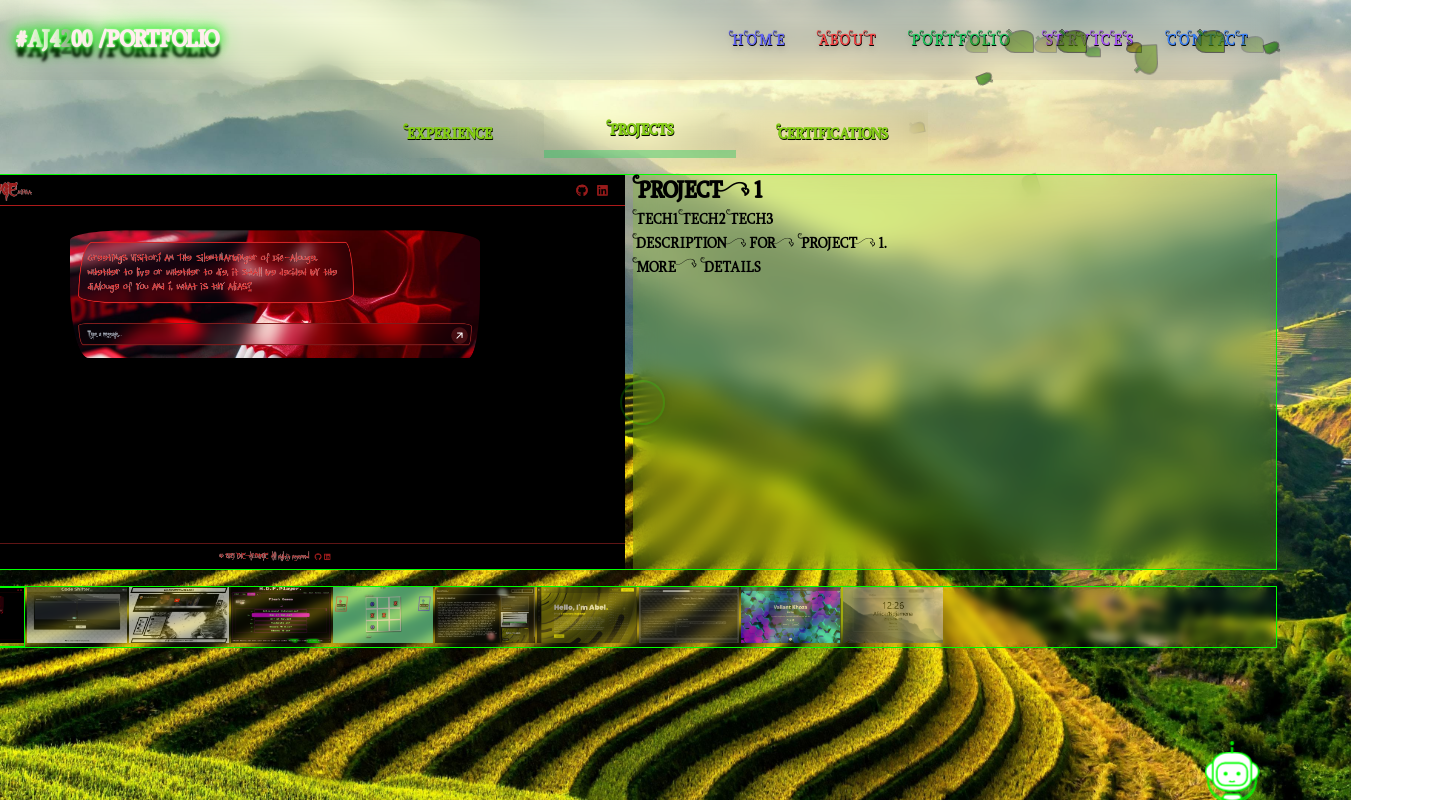
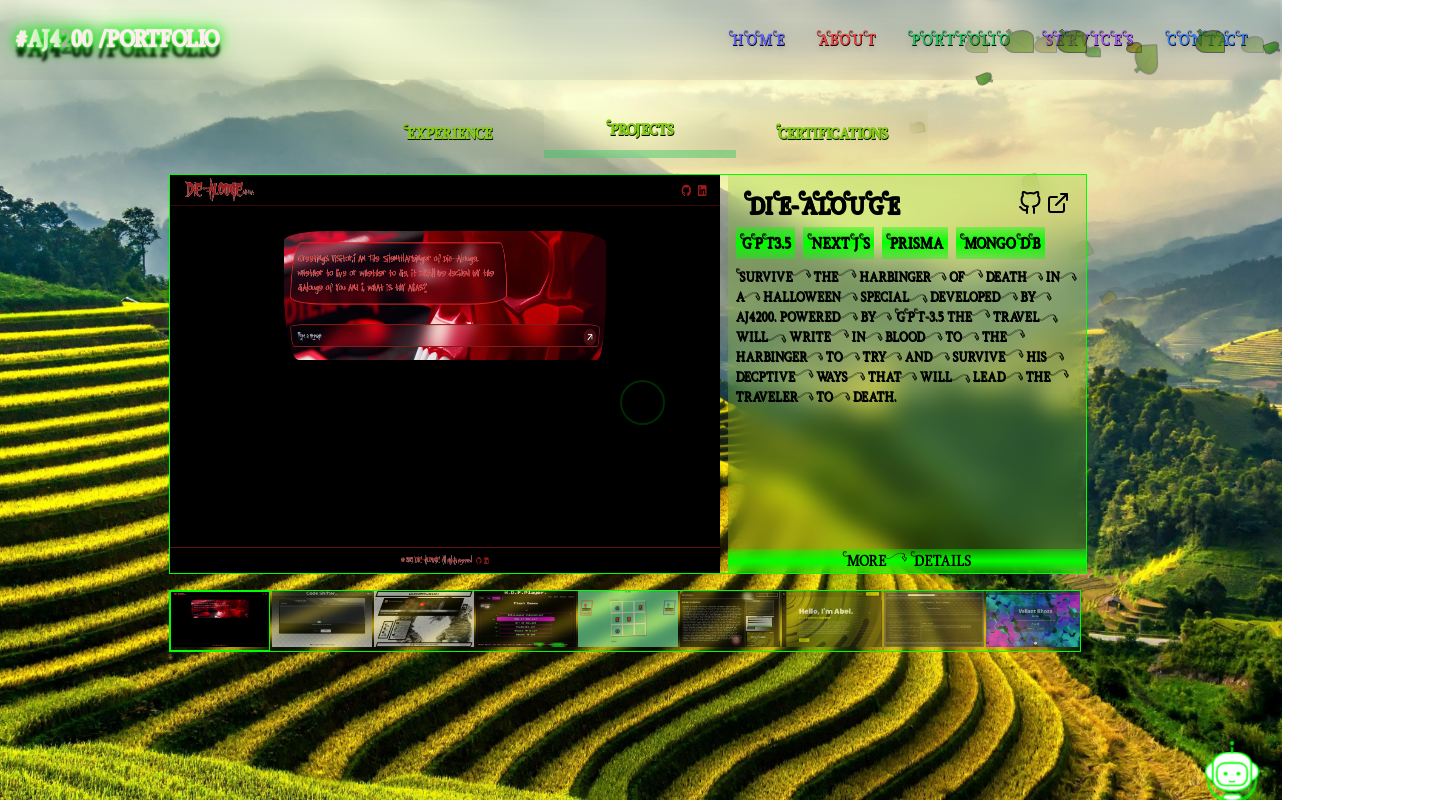
Before and after one commit to AJ4200/AJ4200, a Next.js app: page /portfolio in a window 1280 px wide. Shown: the whole page, 1436 px wide, since content can reach past the window. Built offline with nearby package versions, Linux system fonts and the light colour scheme.

Commit message:
Fixed projects for desktop

```diff
--- a/components/Portfolio/Projects.tsx
+++ b/components/Portfolio/Projects.tsx
@@ -7,10 +7,10 @@ import Image from "next/image";
 const Projects: React.FC = () => {
   useEffect(() => {
 const secondarySlider = new Splide("#secondary-slider", {
-    width:"90%",
+  width: "90%",
   fixedWidth: 100,
   fixedHeight: 60,
-      arrows:false,
+  arrows: false,
   gap: 2,
   rewind: true,
   autoplay: true,
@@ -18,21 +18,49 @@ const Projects: React.FC = () => {
   perPage: 10,
   isNavigation: true,
   breakpoints: {
+    // Change options when window width is <= 600px
     "600": {
       fixedWidth: 66,
       fixedHeight: 44,
+      perPage: 5, // Show 5 slides per page
+      gap: 10, // Increase the gap between slides
+      padding: 20, // Add some padding around the slider
+    },
+    // Change options when window width is <= 400px
+    "400": {
+      fixedWidth: 50,
+      fixedHeight: 30,
+      perPage: 3, // Show 3 slides per page
+      gap: 5, // Decrease the gap between slides
+      padding: 10, // Reduce the padding around the slider
     },
   },
 }).mount();
 
+
 const primarySlider = new Splide("#primary-slider", {
   type: "fade",
-      width: "90%",
-autoplay:true,
+  width: "78vw",
+  height: "50vh",
+  autoplay: true,
   pagination: false,
   arrows: false,
-      cover:false,
+  cover: false,
+  breakpoints: {
+    // Change options when window width is <= 800px
+    "800": {
+      type: "slide", // Change the type to slide
+      fade: false, // Disable the fade effect
+      cover: true, // Enable the cover option
+      height: "50vh", // Reduce the height to 50% of the viewport height
+    },
+    // Change options when window width is <= 600px
+    "600": {
+      height: "30vh", // Reduce the height to 30% of the viewport height
+    },
+  },
 });
+
 
     primarySlider.sync(secondarySlider).mount();
   }, []);
@@ -45,13 +73,14 @@ autoplay:true,
             {projects.map((project, index) => (
               <>
                 <li key={index} className="splide__slide flex space-x-2">
-                  <Image style={{position:"relative"}}  width={700} height={700*0.4} src={project.image} alt={project.title} />
+                  <Image style={{position:"relative"}}  width={550} height={600*0.4} src={project.image} alt={project.title} />
                   <ProjectContent
                     title={project.title}
                     description={project.description}
                     techStack={project.techStack as []}
                     link={project.link}
                     sourceCode={project.sourceCode}
+
                   />
                 </li>
               </>
--- a/components/Portfolio/Projects/ProjectContent.tsx
+++ b/components/Portfolio/Projects/ProjectContent.tsx
@@ -1,9 +1,11 @@
 import React from "react";
+import { motion } from "framer-motion";
+import { FiGithub, FiExternalLink } from "react-icons/fi";
 
 interface ProjectContentProps {
   title: string;
   description: string;
-  techStack: [];
+  techStack: string[];
   link: string;
   sourceCode: string;
 }
@@ -15,21 +17,83 @@ const ProjectContent: React.FC<ProjectContentProps> = ({
   sourceCode,
   techStack,
 }) => {
+  const iconVariants = {
+    hover: { scale: 1.2, transition: { duration: 0.3 }, color: "var(--neon)" },
+  };
+
+  const buttonVariants = {
+    hover: { scale: 1.1, transition: { duration: 0.3 } },
+  };
+
+  const techStackVariants = {
+    hover: { scale: 1.1, transition: { duration: 0.3 }, backgroundColor :"var(--transparent)"},
+  };
+  const descriptionVariants = {
+    hover: {
+      scale: 1.1,
+      transition: { duration: 0.3 },
+      backgroundColor: "black",
+    },
+  };
   return (
-      <section className=" bg-lime-500/25 backdrop-blur-md w-full">
-        <h1 className="text-2xl font-bold">{title}</h1>
-        <a href={sourceCode} />
-            <a href={link} />
-            <ul className="flex max-w-[50%]">
+    <section className="flex flex-col justify-between bg-lime-500/25 backdrop-blur-md w-full text-darkshadow">
+      <div>
+          <div className="flex mx-4 mt-4 mb-1 justify-between">
+        <h1 className="text-2xl font-bold transition-colors hover:text-[var(--neon)] text-darkshadow ">
+          {title}
+        </h1>
+        <div className="flex space-x-1">
+          <motion.a
+            href={sourceCode}
+            target="_blank"
+            className="transition-colors"
+            rel="noopener noreferrer"
+            whileHover="hover"
+            variants={iconVariants}
+          >
+            <FiGithub size={24} />
+          </motion.a>
+          <motion.a
+            href={link}
+            target="_blank"
+            className="transition-colors"
+            rel="noopener noreferrer"
+            whileHover="hover"
+            variants={iconVariants}
+          >
+            <FiExternalLink size={24} />
+          </motion.a>
+        </div>
+      </div>
+      <ul className="flex w-[50%] ml-1">
         {techStack.map((tech) => (
-                    <li key={tech}>
+          <motion.li
+            className="lime-grad-bg mx-1 px-1 py-1 transtion-colors hover:bg-transparent"
+            key={tech}
+            whileHover="hover"
+            variants={techStackVariants}
+          >
             {tech}
-                     </li>
-                 )) }
+          </motion.li>
+        ))}
       </ul>
-            <p>{description}</p>
-            <button>More Details</button>
+      <motion.p
+        className="transition-colors hover:text-[var(--neon)] text-sm flex-wrap m-2"
+        whileHover="hover"
+        variants={descriptionVariants}
+      >
+        {description}
+      </motion.p>
+      </div>
+      <motion.button
+        className="lime-grad-bg"
+        whileHover="hover"
+        variants={buttonVariants}
+      >
+        More Details
+      </motion.button>
     </section>
   );
 };
+
 export default ProjectContent;
--- a/data/projects.ts
+++ b/data/projects.ts
@@ -12,9 +12,9 @@ interface Project {
 const projects: Project[] = [
   {
     image: "/imgs/die.png",
-    title: "Project 1",
-    description: "Description for Project 1.",
-    techStack: ["Tech1", "Tech2", "Tech3"],
+    title: "DiE-ALOUGE",
+    description: "Survive the harbinger of death in a halloween special developed by aj4200. powered by GPT-3.5 the travel will write in blood to the harbinger to try and survive his decptive ways that will lead  the traveler to death.",
+    techStack: ["GPT3.5", "NextJS", "Prisma","MongoDB"],
     link: "https://project1.com",
     sourceCode: "https://github.com/yourusername/project1",
   },
--- a/styles/globals.css
+++ b/styles/globals.css
@@ -12,6 +12,7 @@ body
   cursor: none;
   background:center no-repeat;
   background-size: cover;
+  --transparent: transparent;
 }
 
 @font-face {
@@ -109,3 +110,13 @@ body
 a{
   cursor: none;
 }
+button{
+  cursor: none;
+}
+img{
+  cursor: none;
+}
+.lime-grad-bg
+{
+background: linear-gradient(to top, transparent -30%, var(--neon) 50%, transparent 130%);
+}
--- a/styles/mousefollow.css
+++ b/styles/mousefollow.css
@@ -11,6 +11,7 @@
   transition: transform 0.3s ease-out;
   animation: glow 3s infinite alternate, trail 3s ease-out infinite;
   pointer-events: none;
+  backdrop-filter: grayscale(100%);
 }
 
 @keyframes glow {
```
Lines whose indentation alone changed are shown as unchanged.
